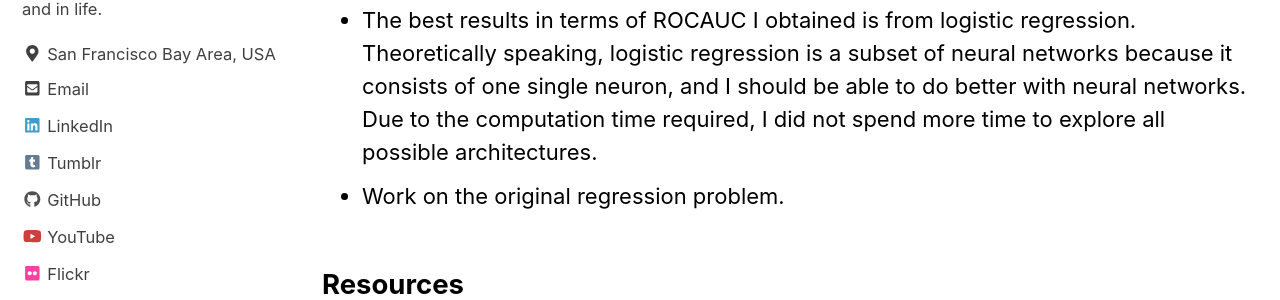
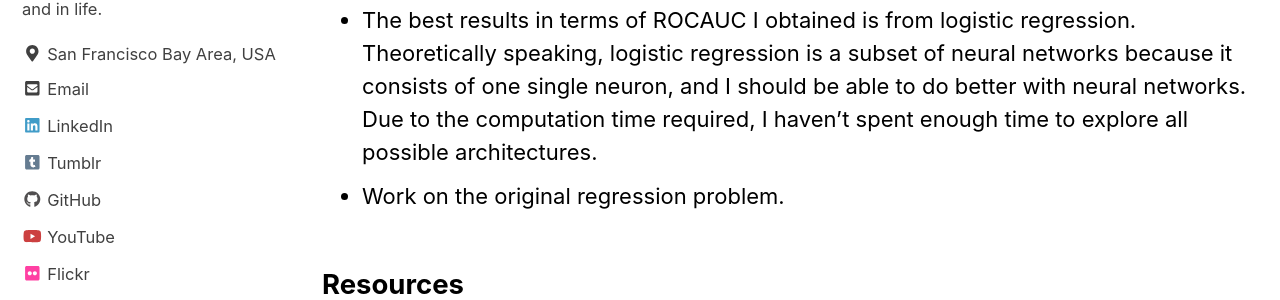
Before and after one commit to steggie3/steggie3.github.io, a Jekyll site: the page built from _posts/2018-08-03-loan-default.md, in a window 1280 px wide and 900 px high, scrolled down 10856 px. Shown: the part 253-553 px from the top of the window. Built offline with Jekyll 4.4.1, drawn with Linux system fonts in a browser that asks for light colours; nearby versions of some CDN libraries.

```diff
--- a/_posts/2018-08-03-loan-default.md
+++ b/_posts/2018-08-03-loan-default.md
@@ -106,7 +106,7 @@ Please refer to [LDP 04 - Feature Dimension Reduction.ipynb](https://github.com/
 
 ## Future Work Ideas
 - Because I ran the experiments on a personal computer, I had limited computation power, and it limited my search techniques for the best hyperparameters. For example, if all experiments were done with 5-fold cross validation instead of just one, the hyperparameters selected would likely be better. I also tended to tune one hyperparameter at a time, but ideally it would be better to consider the interactions of hyperparameters and perform grid search or random search.
-- The best results in terms of ROCAUC I obtained is from logistic regression. Theoretically speaking, logistic regression is a subset of neural networks because it consists of one single neuron, and I should be able to do better with neural networks. Due to the computation time required, I did not spend more time to explore all possible architectures.
+- The best results in terms of ROCAUC I obtained is from logistic regression. Theoretically speaking, logistic regression is a subset of neural networks because it consists of one single neuron, and I should be able to do better with neural networks. Due to the computation time required, I haven't spent enough time to explore all possible architectures.
 - Work on the original regression problem.
 
 ## Resources
```
Also changed, not shown: pages/projects.md (+1 -1 lines).
